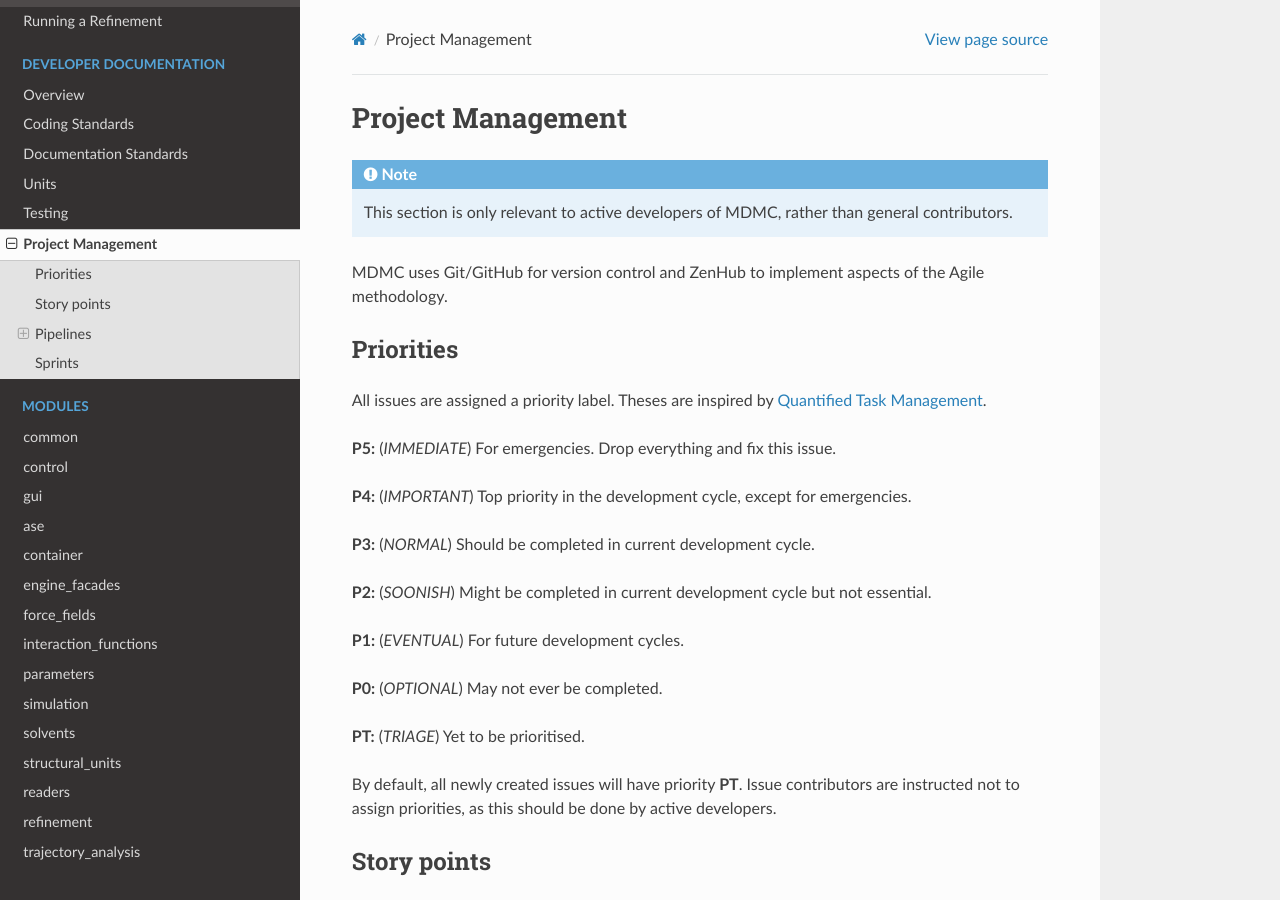
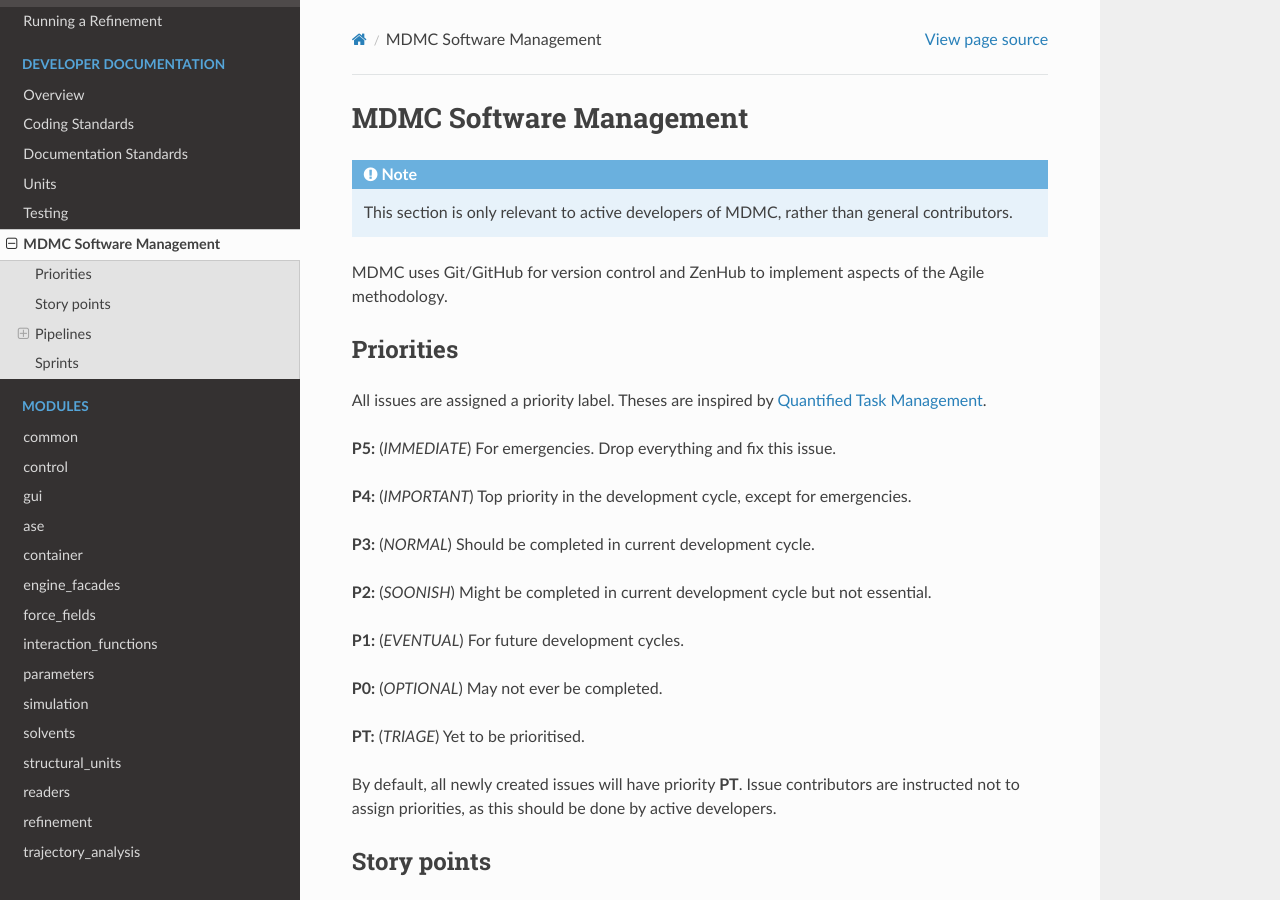
Before and after one commit to ISISNeutronMuon/MDMC, a Sphinx documentation site: the page built from doc/pages/developer/management.rst, in a window 1280 px wide and 900 px high. Built offline with Sphinx 7.4.7 and the Read the Docs theme 2.0.0, drawn with Linux system fonts in a browser that asks for light colours.

Commit message:
Changed title to MDMC Software Management

```diff
--- a/doc/pages/developer/management.rst
+++ b/doc/pages/developer/management.rst
@@ -1,7 +1,7 @@
 .. _dev_doc_management-label:
 
-Project Management
-==================
+MDMC Software Management
+========================
 .. note::
 
   This section is only relevant to active developers of MDMC, rather than
```
